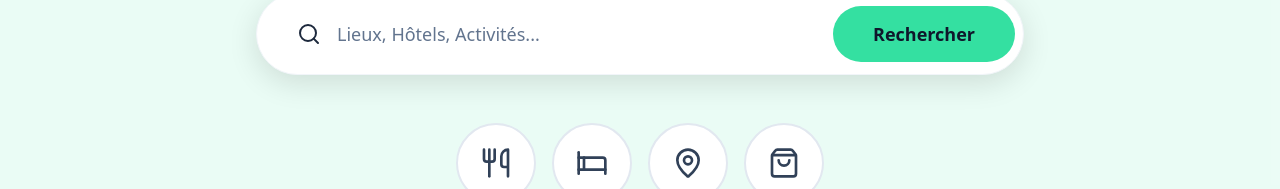
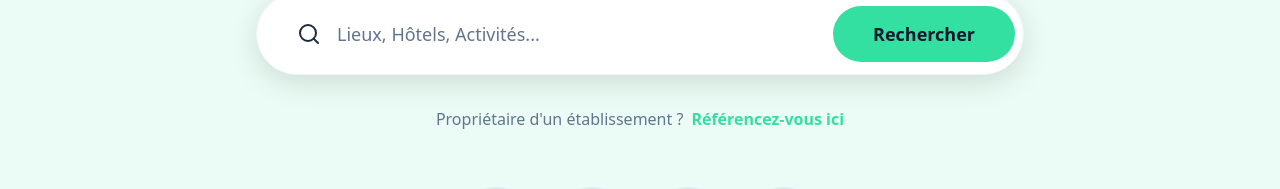
Before and after one commit to Jerome2024-net/fivezone, a Next.js app: page / in a window 1280 px wide. Shown: the part 324-513 px from the top of the page. Built offline with nearby package versions, Linux system fonts and the light colour scheme; no server answers; the database is empty.

Commit message:
feat: add Google-style business link below search bar

```diff
--- a/src/app/page.tsx
+++ b/src/app/page.tsx
@@ -38,8 +38,21 @@ export default async function Home() {
           {/* Search Container */}
           <SearchSection />
 
+          {/* Business Link - Google Style (Below Search) */}
+          <div className="mt-6 flex justify-center animate-in fade-in slide-in-from-bottom-2 duration-700 delay-200">
+             <Link
+                href="/pricing"
+                className="text-sm md:text-base font-medium text-slate-500 hover:text-slate-900 transition-colors flex items-center gap-2 group px-4 py-2 rounded-full hover:bg-white/50"
+             >
+                <span>Propriétaire d'un établissement ?</span>
+                <span className="text-[#34E0A1] font-bold group-hover:underline decoration-[#34E0A1] underline-offset-4">
+                    Référencez-vous ici
+                </span>
+             </Link>
+          </div>
+
            {/* Quick Categories - Pills directly under search */}
-           <div className="flex flex-wrap justify-center gap-4 mt-12">
+           <div className="flex flex-wrap justify-center gap-3 md:gap-4 mt-8 md:mt-12">
             {[
               { name: 'Restaurants', icon: Utensils, label: 'Restaurants' },
               { name: 'Hotels', icon: Bed, label: 'Hôtels' },
```
